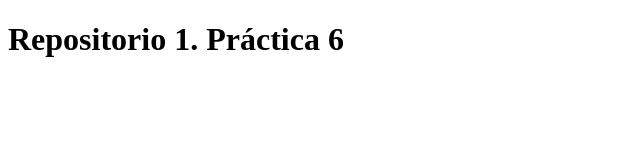
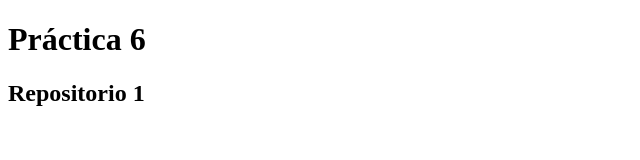
Before and after one commit to MirandaAd/prueba_1, a plain HTML site: page index.html in a window 1280 px wide. Shown: the whole page, without its empty margins (0-640 px from the left). Drawn offline with Linux system fonts and the light colour scheme.

Commit message:
Segundo Commit Prueba_1

```diff
--- a/index.html
+++ b/index.html
@@ -6,6 +6,8 @@
     <title>Document</title>
 </head>
 <body>
-    <h1>Repositorio 1. Práctica 6</h1>
+    <h1>Práctica 6</h1>
+    <h2>Repositorio 1</h2>
+
 </body>
 </html>
```
